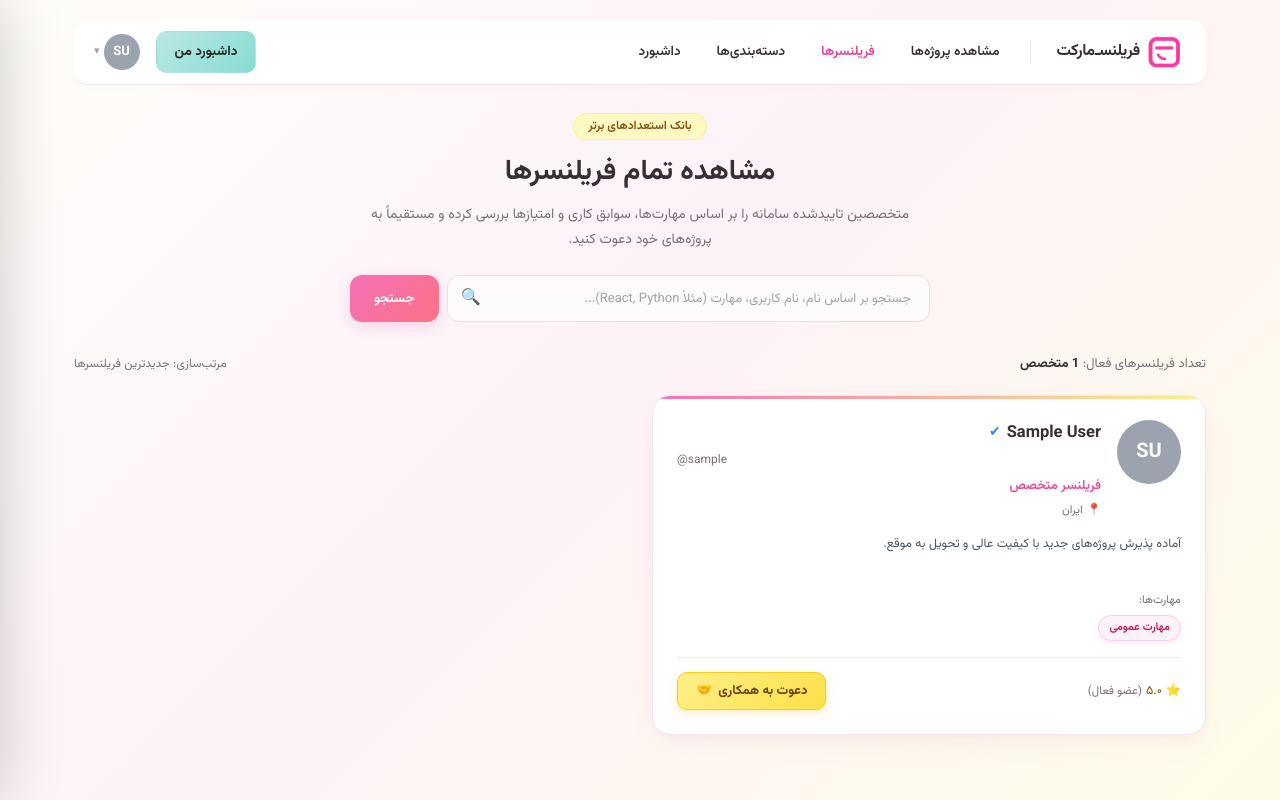
After one commit to mhbmj/Freelance-Marketspace, a Django app: page /freelancers/ in a window 1280 px wide. The commit adds this page. Run offline with Django 5.2, Linux system fonts and the light colour scheme; the visitor is signed in with stand-in values (Sample User, id 1); data comes from the database, SQL or seed files in the repository; data that the repository does not hold is empty.

Commit message:
feat(freelancers): implement dynamic freelancers directory with skill chips and collaboration invite modal

```diff
--- a/accounts/urls.py
+++ b/accounts/urls.py
@@ -13,6 +13,7 @@ urlpatterns = [
     path('projects/', views.projects_list_view, name='projects_list'),
     path('projects/<int:project_id>/', views.project_detail_view, name='project_detail'),
     path('categories/', views.categories_view, name='categories'),
+    path('freelancers/', views.freelancers_list_view, name='freelancers_list'),
     path('terms/', views.terms_view, name='terms'),
     path('forgot-password/', views.forgot_password_view, name='forgot_password'),
     path('password-reset/done/', views.password_reset_done_view, name='password_reset_done'),
--- a/accounts/views.py
+++ b/accounts/views.py
@@ -535,6 +535,56 @@ def categories_view(request):
     })
 
 
+def freelancers_list_view(request):
+    """صفحه لیست تمام فریلنسرهای فعال در دیتابیس با امکان جستجو، مشاهده مهارت‌ها و دعوت به همکاری"""
+    freelancers = User.objects.filter(role='FREELANCER').select_related('userprofile').prefetch_related('userskill_set__skill').order_by('-id')
+
+    # جستجو بر اساس نام، نام کاربری، عنوان شغلی، بیوگرافی یا نام مهارت
+    query = request.GET.get('q', '').strip()
+    if query:
+        freelancers = freelancers.filter(
+            Q(first_name__icontains=query) |
+            Q(last_name__icontains=query) |
+            Q(username__icontains=query) |
+            Q(userprofile__professional_title__icontains=query) |
+            Q(userprofile__bio__icontains=query) |
+            Q(userskill__skill__name__icontains=query)
+        ).distinct()
+
+    # مدیریت ارسال دعوت‌نامه همکاری
+    if request.method == 'POST':
+        if not request.user.is_authenticated:
+            messages.error(request, 'برای ارسال دعوت‌نامه همکاری، ابتدا وارد حساب کاربری خود شوید.')
+            return redirect('login')
+
+        freelancer_id = request.POST.get('freelancer_id')
+        target_freelancer = get_object_or_404(User, pk=freelancer_id, role='FREELANCER')
+
+        if request.user.id == target_freelancer.id:
+            messages.warning(request, 'شما نمی‌توانید برای خودتان دعوت‌نامه همکاری ارسال کنید.')
+        else:
+            messages.success(request, f'دعوت‌نامه همکاری با موفقیت برای {target_freelancer.full_name or target_freelancer.username} ارسال شد!')
+
+        return redirect('freelancers_list')
+
+    # پروژه‌های باز کارفرما برای انتخاب در مودال دعوت به همکاری
+    employer_projects = []
+    if request.user.is_authenticated:
+        employer_projects = Project.objects.filter(employer=request.user, status='OPEN')
+
+    initials = "MA"
+    if request.user.is_authenticated and request.user.first_name and request.user.last_name:
+        initials = (request.user.first_name[0] + request.user.last_name[0]).upper()
+
+    return render(request, 'accounts/freelancers_list.html', {
+        'freelancers': freelancers,
+        'query': query,
+        'total_count': freelancers.count(),
+        'employer_projects': employer_projects,
+        'user_initials': initials,
+    })
+
+
 def terms_view(request):
     """صفحه قوانین و مقررات پلتفرم فریلنسری مطابق استاندارد پونیشا"""
     initials = "MA"
--- a/static/css/style.css
+++ b/static/css/style.css
@@ -2957,3 +2957,81 @@ body {
     transform: scale(1.4);
     color: var(--pastel-pink-hover);
 }
+
+/* ==========================================================================
+   Freelancers Directory Grid & Cards (بانک فریلنسرها)
+   ========================================================================== */
+.freelancers-grid {
+    display: grid;
+    grid-template-columns: repeat(2, 1fr);
+    gap: 24px;
+    align-items: stretch;
+}
+
+@media (max-width: 860px) {
+    .freelancers-grid {
+        grid-template-columns: 1fr;
+    }
+}
+
+.freelancer-card {
+    background: #ffffff;
+    border: 1.5px solid var(--border-card);
+    border-radius: var(--radius-card);
+    padding: 24px;
+    box-shadow: var(--shadow-minimal);
+    display: flex;
+    flex-direction: column;
+    justify-content: space-between;
+    transition: all 0.25s ease;
+    position: relative;
+    overflow: hidden;
+}
+
+.freelancer-card::before {
+    content: '';
+    position: absolute;
+    top: 0;
+    right: 0;
+    left: 0;
+    height: 3px;
+    background: linear-gradient(90deg, var(--pastel-pink) 0%, var(--pastel-yellow) 100%);
+}
+
+.freelancer-card:hover {
+    border-color: #fbcfe8;
+    box-shadow: 0 10px 25px rgba(244, 114, 182, 0.1);
+    transform: translateY(-2px);
+}
+
+.freelancer-card-footer {
+    display: flex;
+    justify-content: space-between;
+    align-items: center;
+    padding-top: 14px;
+    border-top: 1px solid var(--border-card);
+    margin-top: auto;
+}
+
+.btn-invite-freelancer {
+    display: inline-flex;
+    align-items: center;
+    gap: 6px;
+    background: linear-gradient(135deg, #fef08a 0%, #fde047 100%);
+    border: 1.5px solid #facc15;
+    color: #713f12;
+    border-radius: 10px;
+    padding: 8px 18px;
+    font-size: 13px;
+    font-weight: 700;
+    cursor: pointer;
+    box-shadow: 0 3px 10px rgba(234, 179, 8, 0.25);
+    transition: all 0.2s ease;
+}
+
+.btn-invite-freelancer:hover {
+    background: linear-gradient(135deg, #fef9c3 0%, #facc15 100%);
+    transform: translateY(-1px);
+    box-shadow: 0 5px 14px rgba(234, 179, 8, 0.35);
+    color: #552f0a;
+}
--- a/templates/accounts/dashboard.html
+++ b/templates/accounts/dashboard.html
@@ -62,7 +62,7 @@
                             </a>
 
                             <!-- کارت ۳: مشاهده تمام فریلنسرها -->
-                            <a href="javascript:void(0)" class="mega-card" onclick="alert('این صفحه در مراحل بعدی باهم طراحی خواهد شد!')">
+                            <a href="{% url 'freelancers_list' %}" class="mega-card">
                                 <div class="mega-card-icon">
                                     <svg width="20" height="20" viewBox="0 0 24 24" fill="none" stroke="currentColor" stroke-width="2.2" stroke-linecap="round" stroke-linejoin="round">
                                         <path d="M17 21v-2a4 4 0 0 0-4-4H5a4 4 0 0 0-4 4v2"></path>
--- /dev/null
+++ b/templates/accounts/freelancers_list.html
@@ -0,0 +1,270 @@
+{% extends 'base.html' %}
+{% load static %}
+
+{% block title %}فهرست فریلنسرها و متخصصین | سامانه بازار کار فریلنسری{% endblock %}
+
+{% block content %}
+<div class="home-page-container">
+
+    <!-- نوار منوی بالای سایت -->
+    <header class="top-navbar" style="border-radius: 14px; margin-bottom: 28px;">
+        <div class="top-navbar-container">
+            <div class="top-nav-right">
+                <a href="{% url 'home' %}" class="nav-brand-logo" title="صفحه اصلی">
+                    <img src="{% static 'images/logo.png' %}" alt="لوگو" class="nav-logo-img">
+                    <span class="nav-brand-text">فریلنسـ‌مارکت</span>
+                </a>
+
+                <span class="nav-divider" style="height: 22px; margin: 0 4px;"></span>
+
+                <a href="{% url 'projects_list' %}" class="nav-link-btn">
+                    <span>مشاهده پروژه‌ها</span>
+                </a>
+
+                <a href="{% url 'freelancers_list' %}" class="nav-link-btn active" style="color: var(--pastel-pink-hover); font-weight: 700;">
+                    <span>فریلنسرها</span>
+                </a>
+
+                <a href="{% url 'categories' %}" class="nav-link-btn">
+                    <span>دسته‌بندی‌ها</span>
+                </a>
+
+                <a href="{% url 'dashboard' %}" class="nav-link-btn">
+                    <span>داشبورد</span>
+                </a>
+            </div>
+
+            <div class="top-nav-left">
+                {% if user.is_authenticated %}
+                    <a href="{% url 'dashboard' %}" class="btn-quick-project"><span>داشبورد من</span></a>
+                    <div class="user-menu-wrapper" onclick="toggleUserDrawer(true)" style="cursor: pointer;" title="مشاهده حساب کاربری">
+                        <div style="display: flex; align-items: center; gap: 4px;">
+                            <div class="avatar-header-circle" style="width: 36px; height: 36px; min-width: 36px; max-width: 36px; min-height: 36px; max-height: 36px; border-radius: 50%; overflow: hidden; display: flex; align-items: center; justify-content: center; flex-shrink: 0;">
+                                {% if user.avatar_url %}
+                                    <img src="{{ user.avatar_url }}" alt="آواتار" style="width: 100%; height: 100%; max-width: 100%; max-height: 100%; object-fit: cover; border-radius: 50%; display: block;">
+                                {% else %}
+                                    {{ user.initials|default:user_initials|default:"MA" }}
+                                {% endif %}
+                            </div>
+                            <span style="font-size: 11px; color: #9ca3af;">▾</span>
+                        </div>
+                    </div>
+                {% else %}
+                    <a href="{% url 'login' %}" class="btn-pink btn-outline-pink" style="padding: 8px 18px; font-size: 13px; width: auto; text-decoration: none;">ورود</a>
+                    <a href="{% url 'signup' %}" class="btn-pink" style="padding: 8px 18px; font-size: 13px; width: auto; text-decoration: none;">ثبت‌نام</a>
+                {% endif %}
+            </div>
+        </div>
+    </header>
+
+    {% if messages %}
+        {% for message in messages %}
+            <div class="alert alert-{% if message.tags == 'error' %}danger{% else %}{{ message.tags|default:'success' }}{% endif %}" style="margin-bottom: 20px;">
+                <span>{{ message }}</span>
+            </div>
+        {% endfor %}
+    {% endif %}
+
+    <!-- سربرگ صفحه فریلنسرها -->
+    <div style="text-align: center; margin-bottom: 32px;">
+        <span class="user-badge-tag" style="margin-bottom: 10px;">
+            بانک استعدادهای برتر
+        </span>
+        <h1 style="font-size: 28px; font-weight: 800; color: var(--text-main); margin-bottom: 8px;">
+            مشاهده تمام فریلنسرها
+        </h1>
+        <p style="font-size: 14px; color: var(--text-muted); max-width: 580px; margin: 0 auto 22px; line-height: 1.8;">
+            متخصصین تاییدشده سامانه را بر اساس مهارت‌ها، سوابق کاری و امتیازها بررسی کرده و مستقیماً به پروژه‌های خود دعوت کنید.
+        </p>
+
+        <!-- نوار جستجوی فریلنسرها -->
+        <form method="get" action="{% url 'freelancers_list' %}" style="max-width: 580px; margin: 0 auto; display: flex; gap: 8px;">
+            <div style="flex: 1; position: relative;">
+                <input type="text" name="q" value="{{ query }}" class="form-input" placeholder="جستجو بر اساس نام، نام کاربری، مهارت (مثلاً React, Python)..." style="padding: 12px 18px 12px 42px; font-size: 13.5px; border-radius: 12px; width: 100%;">
+                <span style="position: absolute; left: 14px; top: 50%; transform: translateY(-50%); font-size: 16px; color: #9ca3af; pointer-events: none;">🔍</span>
+            </div>
+            <button type="submit" class="btn-pink" style="width: auto; padding: 12px 24px; font-size: 13.5px; border-radius: 12px;">
+                جستجو
+            </button>
+            {% if query %}
+                <a href="{% url 'freelancers_list' %}" class="btn-pink btn-outline-pink" style="width: auto; padding: 12px 18px; font-size: 13px; text-decoration: none; border-radius: 12px; display: inline-flex; align-items: center;">
+                    حذف فیلتر
+                </a>
+            {% endif %}
+        </form>
+    </div>
+
+    <!-- نوار تعداد نتایج -->
+    <div style="display: flex; justify-content: space-between; align-items: center; margin-bottom: 20px; font-size: 13px; color: var(--text-muted);">
+        <span>تعداد فریلنسرهای فعال: <strong style="color: var(--text-main);">{{ total_count }} متخصص</strong></span>
+        <span style="font-size: 12px;">مرتب‌سازی: جدیدترین فریلنسرها</span>
+    </div>
+
+    <!-- گرید کارت‌های فریلنسرها -->
+    <div class="freelancers-grid">
+        {% if freelancers %}
+            {% for fl in freelancers %}
+                <div class="freelancer-card">
+                    <div style="display: flex; align-items: flex-start; gap: 16px; margin-bottom: 14px;">
+                        <!-- آواتار فریلنسر -->
+                        <div class="freelancer-card-avatar" style="width: 64px; height: 64px; min-width: 64px; max-width: 64px; min-height: 64px; max-height: 64px; border-radius: 50%; overflow: hidden; display: flex; align-items: center; justify-content: center; flex-shrink: 0; background: #9ca3af; color: #ffffff; font-size: 20px; font-weight: 700;">
+                            {% if fl.avatar_url %}
+                                <img src="{{ fl.avatar_url }}" alt="{{ fl.full_name }}" style="width: 100%; height: 100%; max-width: 100%; max-height: 100%; object-fit: cover; border-radius: 50%; display: block;">
+                            {% else %}
+                                {{ fl.initials|default:"FL" }}
+                            {% endif %}
+                        </div>
+
+                        <!-- مشخصات و نام -->
+                        <div style="flex: 1; min-width: 0;">
+                            <div style="display: flex; align-items: center; gap: 6px; margin-bottom: 4px; flex-wrap: wrap;">
+                                <h3 style="font-size: 16.5px; font-weight: 800; color: var(--text-main); margin: 0;">
+                                    {{ fl.full_name|default:fl.username }}
+                                </h3>
+                                <span style="color: #3b82f6; font-size: 14px;" title="حساب تایید شده">✔</span>
+                            </div>
+
+                            <div style="font-size: 12px; color: var(--text-muted); margin-bottom: 6px;" dir="ltr">
+                                @{{ fl.username|default:"freelancer" }}
+                            </div>
+
+                            <div style="font-size: 13px; font-weight: 600; color: var(--pastel-pink-hover); margin-bottom: 4px;">
+                                {{ fl.userprofile.professional_title|default:"فریلنسر متخصص" }}
+                            </div>
+
+                            <div style="font-size: 11.5px; color: var(--text-muted); display: flex; align-items: center; gap: 4px;">
+                                <span>📍</span>
+                                <span>{{ fl.userprofile.location|default:"ایران" }}</span>
+                            </div>
+                        </div>
+                    </div>
+
+                    <!-- بیوگرافی و معرفی کوتاه -->
+                    <p style="font-size: 12.5px; color: #4b5563; line-height: 1.8; margin-bottom: 14px; min-height: 44px;">
+                        {{ fl.userprofile.bio|truncatewords:20|default:"آماده پذیرش پروژه‌های جدید با کیفیت عالی و تحویل به موقع." }}
+                    </p>
+
+                    <!-- مهارت‌های فریلنسر -->
+                    <div style="margin-bottom: 16px;">
+                        <div style="font-size: 11.5px; color: var(--text-muted); margin-bottom: 6px;">مهارت‌ها:</div>
+                        <div style="display: flex; flex-wrap: wrap; gap: 6px;">
+                            {% for us in fl.userskill_set.all %}
+                                <a href="{% url 'projects_list' %}?q={{ us.skill.name }}" class="user-skill-pill" style="font-size: 11px; padding: 3px 10px; text-decoration: none;" title="مشاهده پروژه‌های این مهارت">
+                                    {{ us.skill.name }}
+                                </a>
+                            {% empty %}
+                                <span class="user-skill-pill" style="font-size: 11px; padding: 3px 10px;">مهارت عمومی</span>
+                            {% endfor %}
+                        </div>
+                    </div>
+
+                    <!-- ردیف پایین: امتیاز و دکمه دعوت به همکاری -->
+                    <div class="freelancer-card-footer">
+                        <div style="font-size: 12.5px; color: #854d0e; display: flex; align-items: center; gap: 4px;">
+                            <span>⭐ ۵.۰</span>
+                            <span style="color: var(--text-muted); font-size: 11.5px;">(عضو فعال)</span>
+                        </div>
+
+                        <button type="button" class="btn-invite-freelancer" onclick="openInviteModal('{{ fl.id }}', '{{ fl.full_name|default:fl.username }}')">
+                            <span>دعوت به همکاری</span>
+                            <span>🤝</span>
+                        </button>
+                    </div>
+                </div>
+            {% endfor %}
+        {% else %}
+            <div class="empty-tab-box" style="grid-column: 1 / -1; padding: 60px 20px;">
+                <div class="dots-icon-circle"><span>🔍</span></div>
+                <h4 style="font-size: 16px; font-weight: 800; color: var(--text-main); margin-bottom: 8px;">
+                    فریلنسری با این مشخصات یافت نشد!
+                </h4>
+                <p class="empty-tab-text" style="margin-bottom: 18px;">
+                    می‌توانید کلمه دیگری را جستجو کنید یا فیلترها را حذف نمایید.
+                </p>
+                <a href="{% url 'freelancers_list' %}" class="btn-pink" style="display: inline-block; width: auto; padding: 10px 24px; text-decoration: none;">
+                    مشاهده همه فریلنسرها
+                </a>
+            </div>
+        {% endif %}
+    </div>
+
+</div>
+
+<!-- مودال دعوت به همکاری با فریلنسر -->
+<div class="modal-backdrop" id="invite-modal" style="display: none;" onclick="if(event.target===this) closeModal('invite-modal')">
+    <div class="modal-card" style="max-width: 520px; width: 95%; padding: 26px 28px; border-radius: 16px; box-sizing: border-box;" onclick="event.stopPropagation()">
+        <!-- هدر مودال -->
+        <div style="display: flex; justify-content: space-between; align-items: center; padding-bottom: 12px; border-bottom: 1.5px solid var(--border-card); margin-bottom: 18px;">
+            <h3 style="font-size: 16.5px; font-weight: 800; color: var(--text-main); margin: 0;">
+                دعوت به همکاری
+            </h3>
+            <button type="button" class="user-drawer-close-btn" onclick="closeModal('invite-modal')" title="بستن">✕</button>
+        </div>
+
+        <form method="post" action="{% url 'freelancers_list' %}" id="invite-form">
+            {% csrf_token %}
+            <input type="hidden" name="freelancer_id" id="invite-freelancer-id" value="">
+
+            <div style="background: #fdf2f8; border: 1px solid #fbcfe8; border-radius: 10px; padding: 12px 14px; font-size: 13px; color: #be185d; margin-bottom: 18px;">
+                شما در حال ارسال دعوت‌نامه همکاری به <strong id="invite-freelancer-name">فریلنسر</strong> هستید.
+            </div>
+
+            {% if employer_projects %}
+                <div class="form-group" style="margin-bottom: 16px;">
+                    <label class="form-label" for="project_select">
+                        انتخاب پروژه برای دعوت (اختیاری):
+                    </label>
+                    <select name="project_id" id="project_select" class="form-control" style="font-size: 13px;">
+                        <option value="">-- دعوت آزاد (بدون پروژه مشخص) --</option>
+                        {% for p in employer_projects %}
+                            <option value="{{ p.id }}">{{ p.title }} (بودجه: {{ p.budget|floatformat:0 }} تومان)</option>
+                        {% endfor %}
+                    </select>
+                </div>
+            {% endif %}
+
+            <div class="form-group" style="margin-bottom: 20px;">
+                <label class="form-label" for="invite_message">
+                    متن پیام دعوت‌نامه:
+                </label>
+                <textarea name="message" id="invite_message" class="form-control" rows="3" placeholder="سلام، با بررسی رزومه و مهارت‌های شما، مایلیم از شما برای همکاری در پروژه خود دعوت نماییم..." style="font-size: 13px; resize: vertical;"></textarea>
+            </div>
+
+            <div style="display: flex; justify-content: space-between; align-items: center; gap: 12px;">
+                <button type="button" class="btn-cancel-modal" onclick="closeModal('invite-modal')">
+                    انصراف
+                </button>
+                <button type="submit" class="btn-submit-proposal" style="width: auto; padding: 11px 28px; font-size: 13.5px;">
+                    ارسال دعوت‌نامه 🤝
+                </button>
+            </div>
+        </form>
+    </div>
+</div>
+
+<script>
+function openInviteModal(freelancerId, freelancerName) {
+    document.getElementById('invite-freelancer-id').value = freelancerId;
+    document.getElementById('invite-freelancer-name').textContent = freelancerName;
+    const m = document.getElementById('invite-modal');
+    if (m) {
+        m.style.display = 'flex';
+        m.classList.add('open');
+        document.body.style.overflow = 'hidden';
+    }
+}
+
+function closeModal(id) {
+    const m = document.getElementById(id);
+    if (m) {
+        m.style.display = 'none';
+        m.classList.remove('open');
+        document.body.style.overflow = '';
+    }
+}
+</script>
+
+{% if user.is_authenticated %}
+    {% include 'includes/user_drawer.html' %}
+{% endif %}
+{% endblock %}
--- a/templates/accounts/home.html
+++ b/templates/accounts/home.html
@@ -59,7 +59,7 @@
                                 <div class="mega-card-desc">مهارت مورد نظر را جستجو کرده و پروژه و فریلنسرها را مشاهده کنید.</div>
                             </a>
 
-                            <a href="javascript:void(0)" class="mega-card" onclick="alert('این صفحه در مراحل بعدی طراحی خواهد شد!')">
+                            <a href="{% url 'freelancers_list' %}" class="mega-card">
                                 <div class="mega-card-icon">
                                     <svg width="20" height="20" viewBox="0 0 24 24" fill="none" stroke="currentColor" stroke-width="2.2" stroke-linecap="round" stroke-linejoin="round">
                                         <path d="M17 21v-2a4 4 0 0 0-4-4H5a4 4 0 0 0-4 4v2"></path>
--- a/templates/accounts/projects_list.html
+++ b/templates/accounts/projects_list.html
@@ -47,7 +47,7 @@
                                 <div class="mega-card-title">مشاهده دسته‌بندی‌ها و مهارت‌ها</div>
                                 <div class="mega-card-desc">مهارت مورد نظر را جستجو کرده و پروژه و فریلنسرها را مشاهده کنید.</div>
                             </a>
-                            <a href="javascript:void(0)" class="mega-card" onclick="alert('این صفحه در مراحل بعدی طراحی خواهد شد!')">
+                            <a href="{% url 'freelancers_list' %}" class="mega-card">
                                 <div class="mega-card-icon">
                                     <svg width="20" height="20" viewBox="0 0 24 24" fill="none" stroke="currentColor" stroke-width="2.2" stroke-linecap="round" stroke-linejoin="round"><path d="M17 21v-2a4 4 0 0 0-4-4H5a4 4 0 0 0-4 4v2"></path><circle cx="9" cy="7" r="4"></circle><path d="M23 21v-2a4 4 0 0 0-3-3.87"></path><path d="M16 3.13a4 4 0 0 1 0 7.75"></path></svg>
                                 </div>
```
Also changed, not shown: accounts/tests.py (+56 -0 lines).
